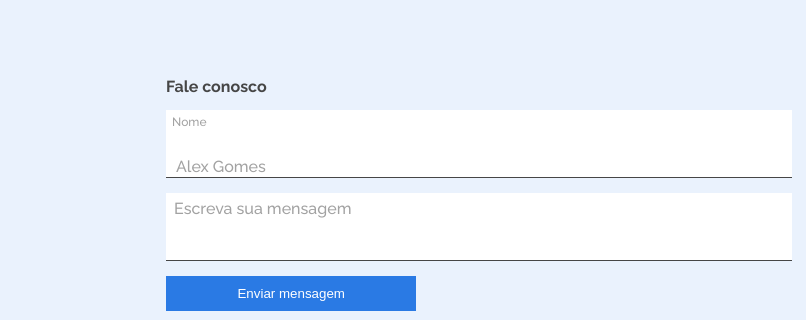
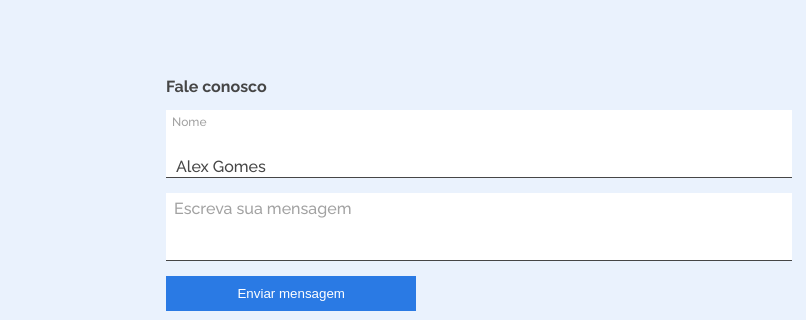
Before and after one commit to alexxgoomes/AluraGeek, a plain HTML site: page index.html in a window 1280 px wide. Shown: the part 1349-1669 px from the top of the page, 474-1280 px from the left. Drawn offline with Linux system fonts and the light colour scheme.

Commit message:
Update rodape.css

```diff
--- a/styles/rodape.css
+++ b/styles/rodape.css
@@ -69,7 +69,7 @@
     font-family: var(--fonte-principal);
     font-size: 16px;
     font-weight: 400;
-    color: var(--placeholder);
+    color: var(--cinza);
     padding: 0 .5em;
 }
 
```
